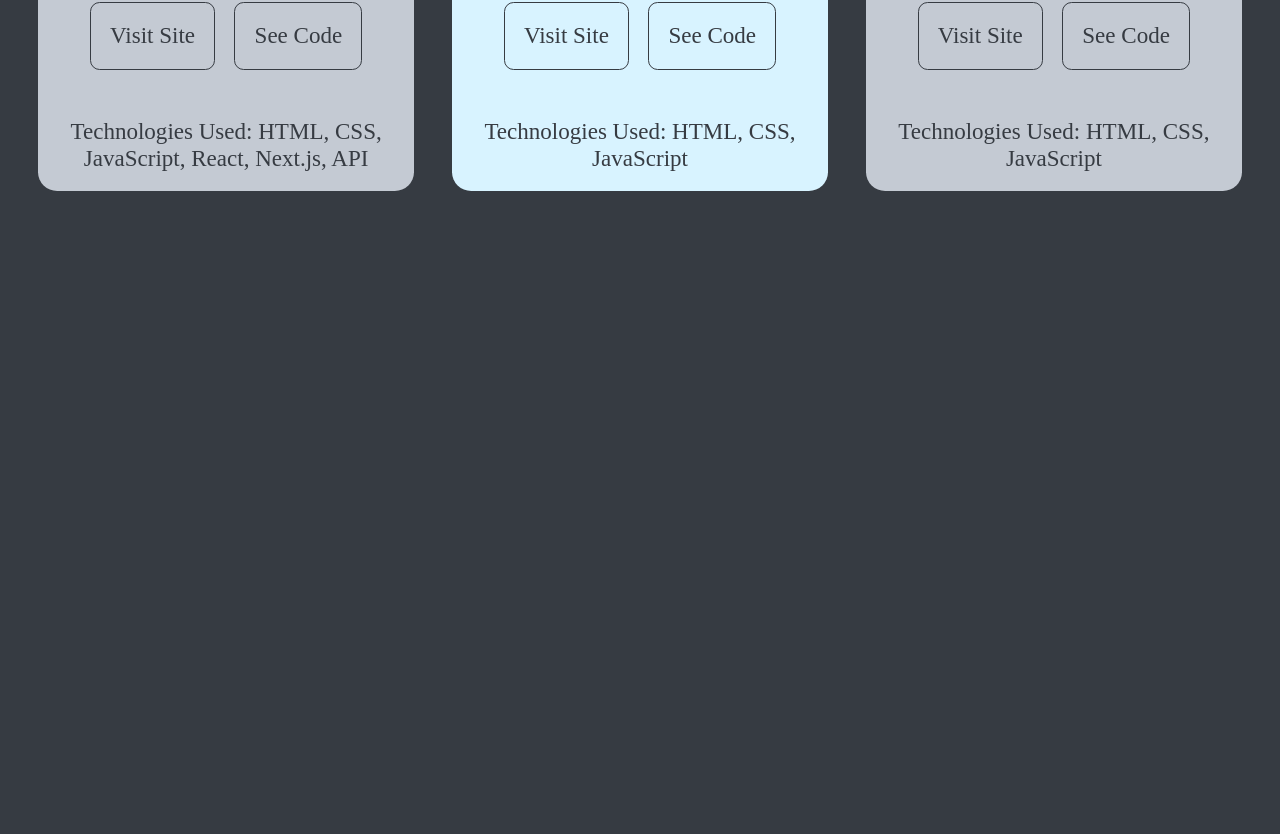
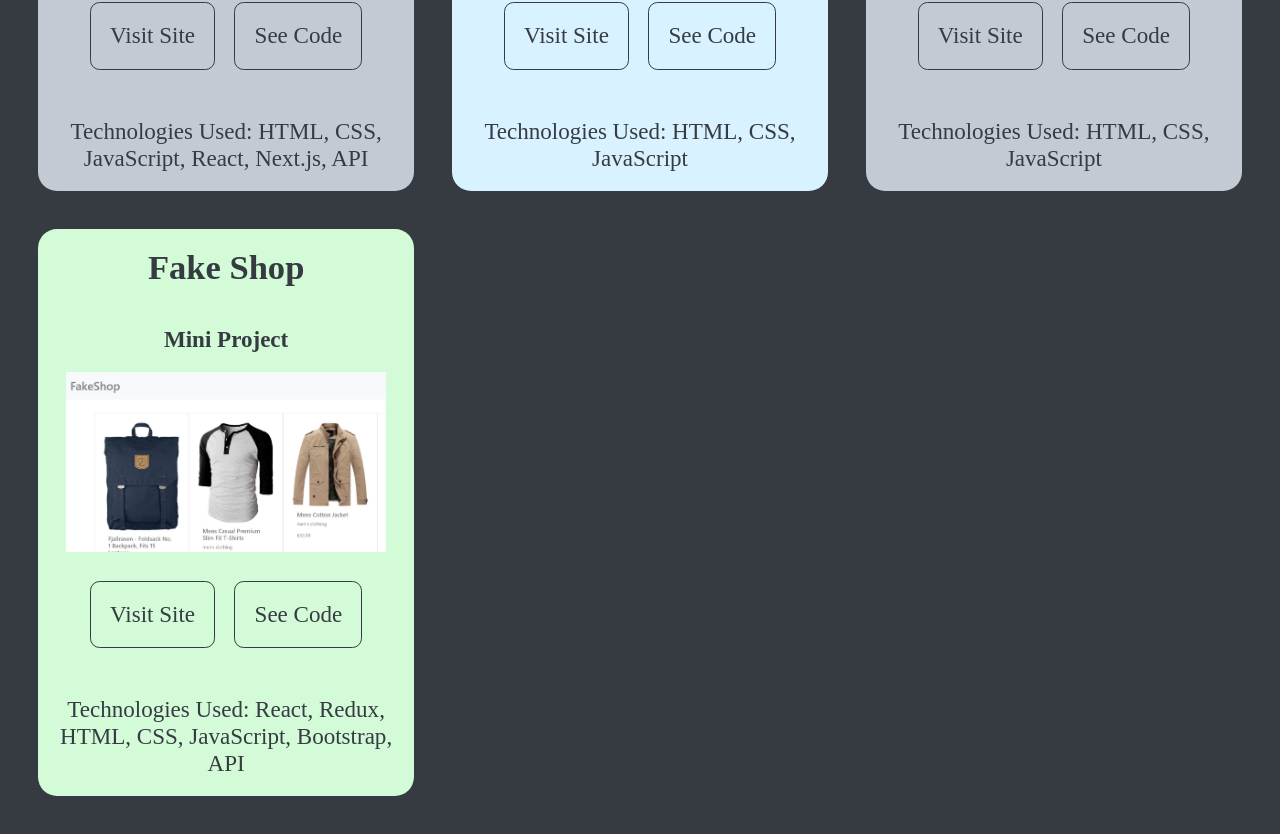
Before and after one commit to RaspberryChaos/my-portfolio, a Next.js app: page /projects in a window 1280 px wide. Shown: the part 1860-2694 px from the top of the page. Before the commit the page ends 2108 px from the top, so only its background shows below. Built offline with nearby package versions, Linux system fonts and the light colour scheme; a web font is replaced by a local one.

Commit message:
fake shop project added

```diff
--- a/projectsData.js
+++ b/projectsData.js
@@ -107,4 +107,13 @@ export const myProjects = [
     tags: ["HTML", "CSS", "JavaScript"],
     img: "/bubblePop1.jpg",
   },
+  {
+    title: "Fake Shop",
+    id: 10,
+    url: "https://fake-shop-ailie.netlify.app/",
+    gitHub: "https://github.com/RaspberryChaos/fake-shop",
+    category: "Mini Project",
+    tags: ["React", "Redux", "HTML", "CSS", "JavaScript", "Bootstrap", "API"],
+    img: "/fakeShop.jpg",
+  },
 ];
```
Also changed, not shown: public/fakeShop.jpg.
